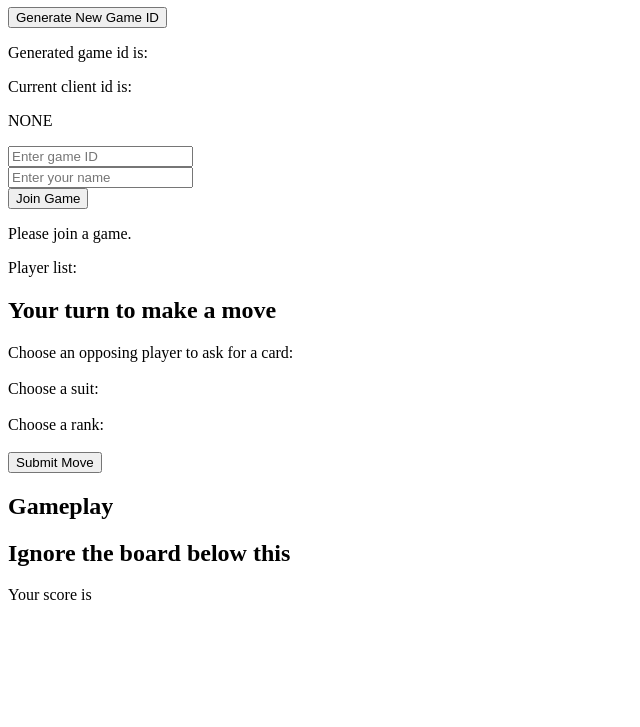
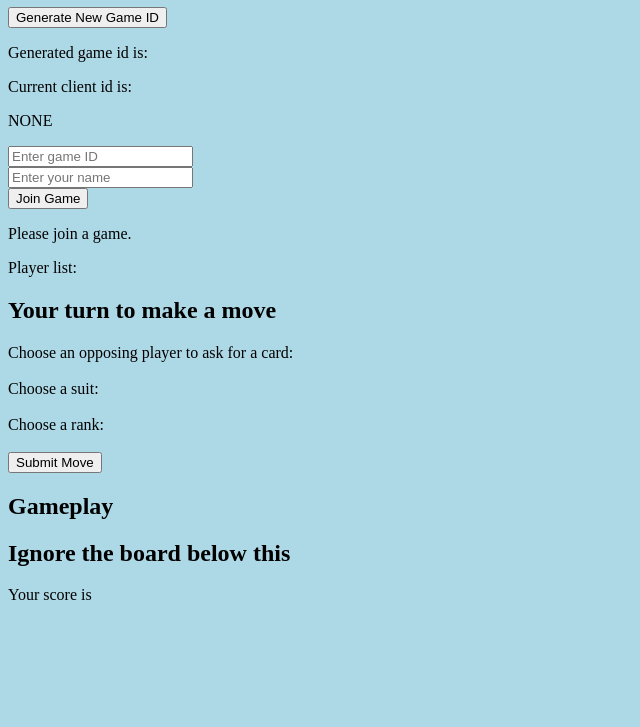
Before and after one commit to acavet/web-fish, a website: page index.html in a window 1280 px wide. Shown: the part 73-800 px from the top of the page, without its empty margins (0-640 px from the left). Drawn offline with Linux system fonts and the light colour scheme; the site is published under a folder, as on GitHub Pages, so addresses that start at the root find nothing.

Commit message:
Update index.html

```diff
--- a/index.html
+++ b/index.html
@@ -1,7 +1,7 @@
 <!DOCTYPE html>
 <html lang="en">
 <head>
-    <link rel= "stylesheet" href="/mystyle.css">
+    <link rel= "stylesheet" href="./mystyle.css">
     <meta charset="UTF-8">
     <meta name="viewport" content="width=device-width, initial-scale=1.0">
     <title>Document</title>
```
